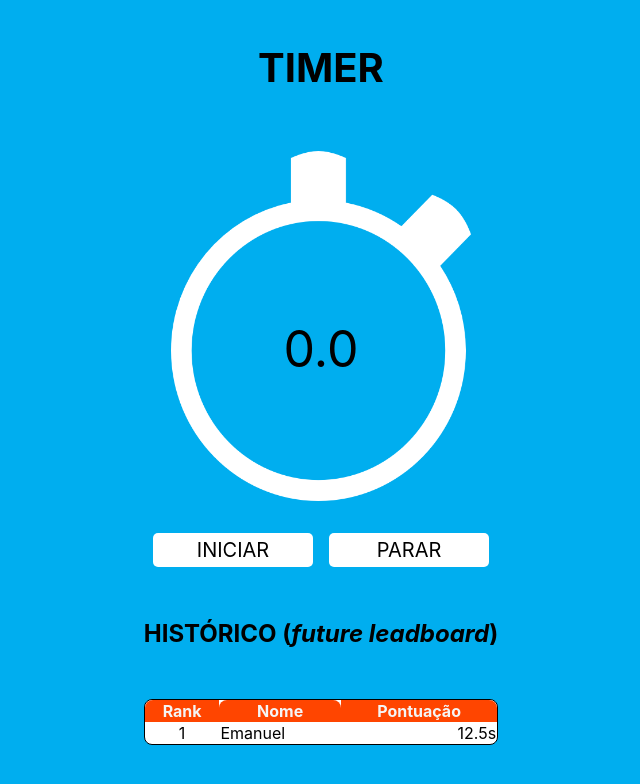
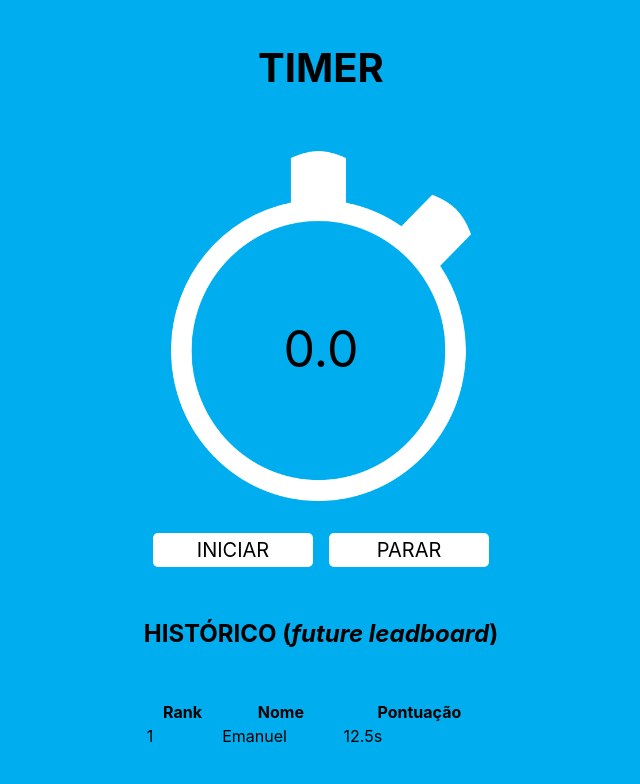
Before and after one commit to EmanuelDms/reactjs-matheusfraga, a React (Create React App) app: page / in a window 1280 px wide. Shown: the top 784 px of the page, without its empty margins (335-975 px from the left). Built offline with nearby package versions, Linux system fonts and the light colour scheme.

Commit message:
chore: remove styles

```diff
--- a/src/css/style.css
+++ b/src/css/style.css
@@ -20,16 +20,17 @@
 #container h2 {
   text-align: center;
 }
+
 /* </> General */
 
 /* Cronometro */
+#cronometro {
+  position: relative;
+}
+
 img {
   width: 300px;
   height: 350px;
-}
-
-#cronometro {
-  position: relative;
 }
 
 #timer {
@@ -69,40 +70,3 @@ img {
   }
 }
 /* </> Botões */
-
-/* Leaderboard Table */
-table {
-  border-radius: 0.5rem;
-  border-spacing: 0px;
-  border: 1px solid black;
-  width: 100%;
-
-  background-color: #fff;
-}
-table th {
-  border-radius: 0.5rem 0.5rem 0 0;
-
-  background-color: orangered;
-  color: whitesmoke;
-}
-
-table th:first-child {
-  border-radius: 0.5rem 0 0 0;
-}
-
-table th:last-child {
-  border-radius: 0 0.5rem 0 0;
-}
-
-table tr td:nth-child(1) {
-  text-align: center;
-}
-
-table tbody {
-  padding: 10px;
-}
-
-.pontuation-cell {
-  text-align: right;
-}
-/* </> Leaderboard Table */
```
